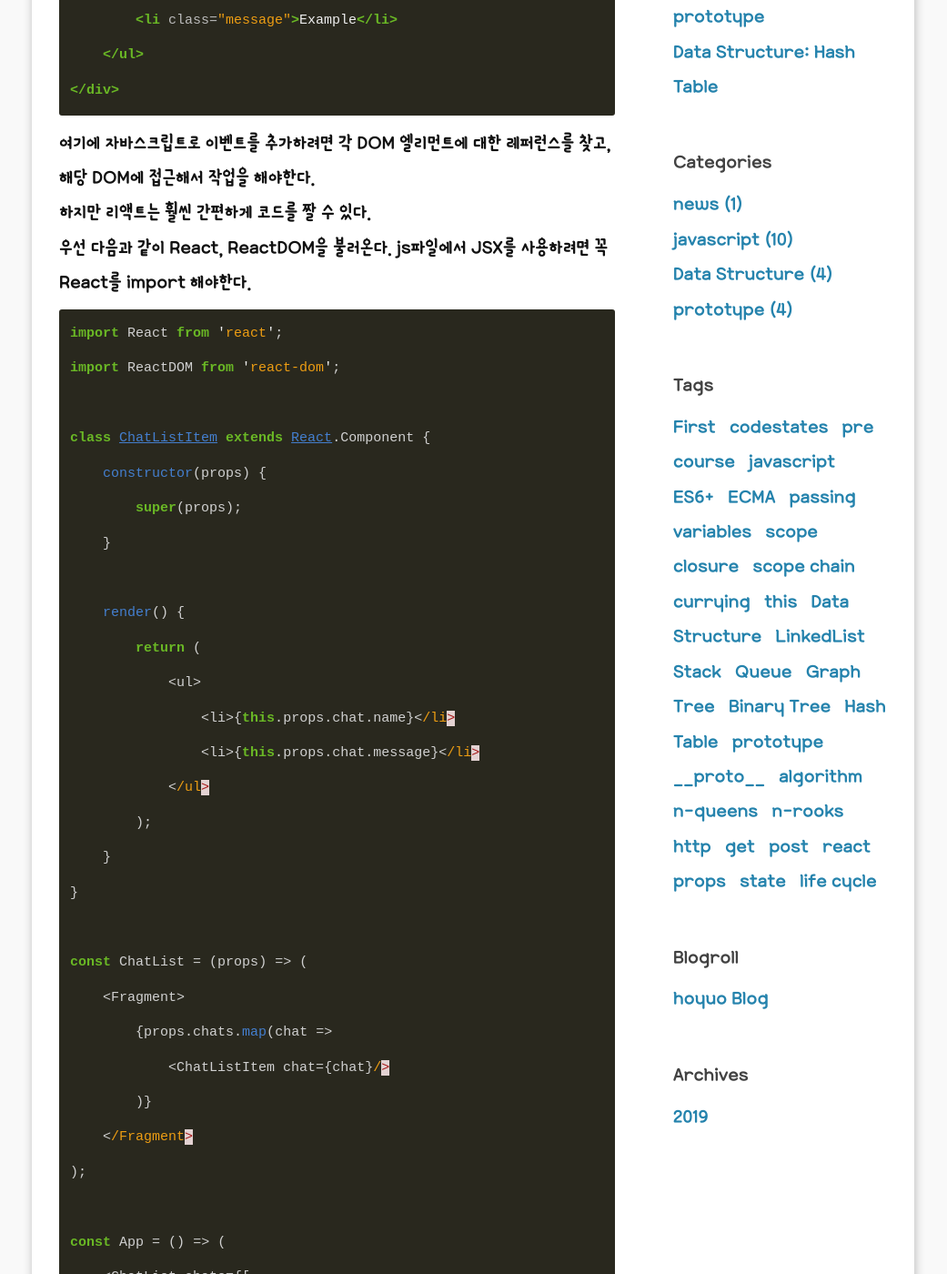
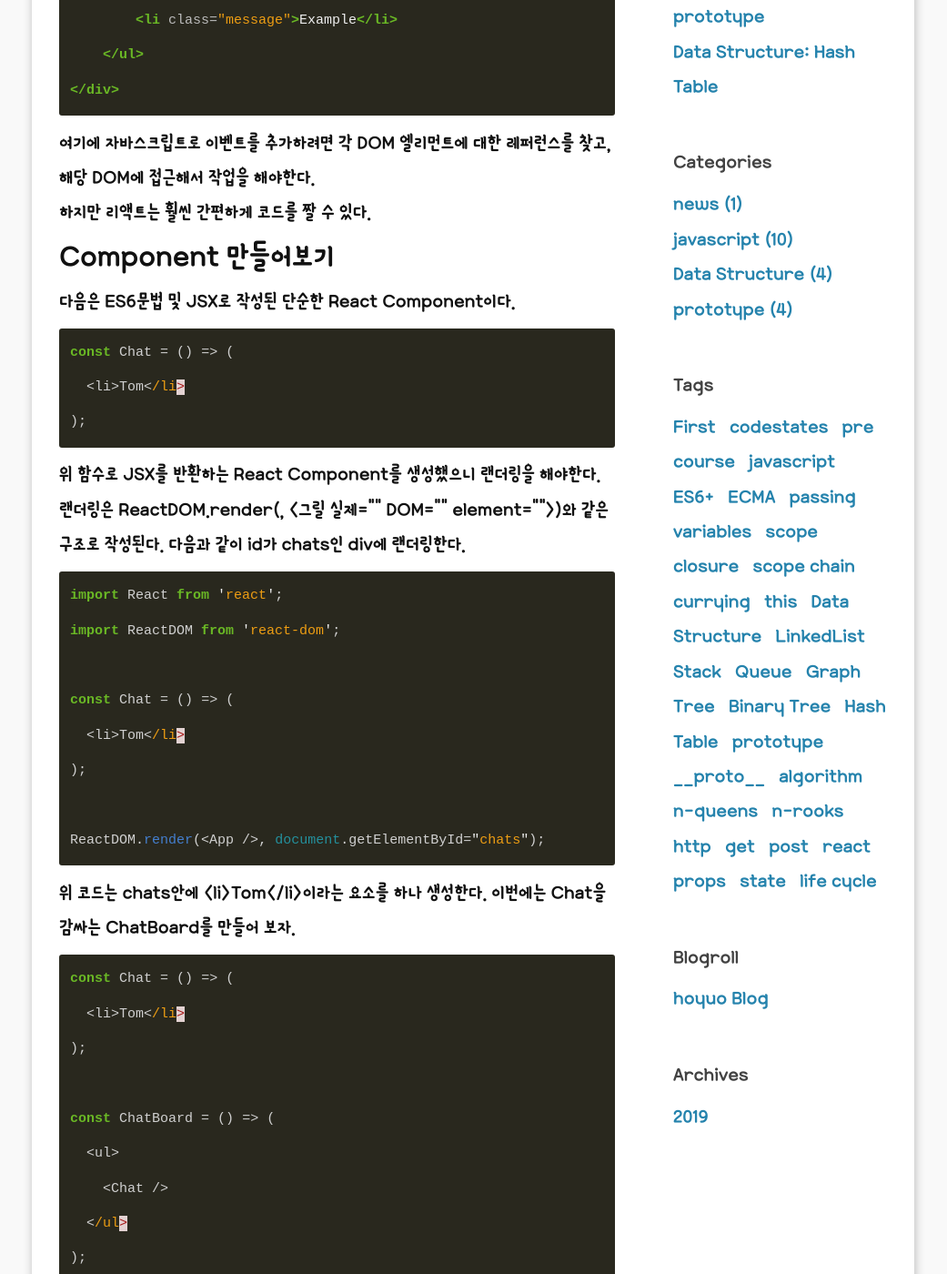
Before and after one commit to raonzena/raonzena.github.io, a Jekyll site: the page built from _posts/2019-04-15-01-post.markdown, in a window 1280 px wide and 1400 px high, scrolled down 1050 px. Shown: the whole window at 91% size, without its empty margins (120-1161 px from the left). Built offline with Jekyll 4.4.1, drawn with Linux system fonts in a browser that asks for light colours; some web fonts are replaced; comment, search, counter and statistics services are not loaded; some of the changed text lies outside the part shown.

Commit message:
190416 update

```diff
--- a/_posts/2019-04-15-01-post.markdown
+++ b/_posts/2019-04-15-01-post.markdown
@@ -37,9 +37,75 @@
 
 여기에 자바스크립트로 이벤트를 추가하려면 각 DOM 엘리먼트에 대한 레퍼런스를 찾고, 해당 DOM에 접근해서 작업을 해야한다.
 하지만 리액트는 훨씬 간편하게 코드를 짤 수 있다.
-우선 다음과 같이 React, ReactDOM을 불러온다.
-js파일에서 JSX를 사용하려면 꼭 React를 import 해야한다.
 
+# Component 만들어보기 #
+다음은 ES6문법 및 JSX로 작성된 단순한 React Component이다.
+~~~javascript
+const Chat = () => (
+  <li>Tom</li>
+);
+~~~
+위 함수로 JSX를 반환하는 React Component를 생성했으니 랜더링을 해야한다.
+랜더링은 ReactDOM.render(<Component함수>, <그릴 실제 DOM element>)와 같은 구조로 작성된다.
+다음과 같이 id가 chats인 div에 랜더링한다.
+~~~javascript
+import React from 'react';
+import ReactDOM from 'react-dom';
+
+const Chat = () => (
+  <li>Tom</li>
+);
+
+ReactDOM.render(<App />, document.getElementById="chats");
+~~~
+위 코드는 chats안에 <li>Tom</li>이라는 요소를 하나 생성한다.
+이번에는 Chat을 감싸는 ChatBoard를 만들어 보자.
+~~~javascript
+const Chat = () => (
+  <li>Tom</li>
+);
+
+const ChatBoard = () => (
+  <ul>
+    <Chat />
+  </ul>
+);
+
+ReactDOM.render(<SuperWorld />, document.getElementById("root"));
+~~~
+위 코드는 실행하면 chats안에 <ul><li>Tom</li></ul>이라는 요소를 생성한다.
+여기까지 만든 코드는 li내부에 직접 값을 넣어주었지만 데이터를 받아와서 넣어야 할 때는 어떻게 해야할까?
+다음과 같이 코드를 작성해보자.
+~~~javascript
+const ChatListItem = (props) => (
+    <ul>
+        <li>{props.chat[0].name}</li>
+        <li>{props.chat[0].message}</li>
+    </ul>
+    <ul>
+        <li>{props.chat[1].name}</li>
+        <li>{props.chat[1].message}</li>
+    </ul>
+    <ul>
+        <li>{props.chat[2].name}</li>
+        <li>{props.chat[2].message}</li>
+    </ul>
+
+)
+
+const App = () => (
+    <ChatList chats={[
+        {name: 'Tom', message: 'Hi!'},
+        {name: 'Kelly', message: 'Hello'},
+        {name: 'Amy', message: 'Example'}
+    ]} />
+);
+~~~
+App의 ChatList에서 chats이라는 props를 만들고 그 안에 배열을 집어넣었다. 이것을 ChatListItem함수에서 props로 받아와서 중괄호안에 사용을 했다.
+여기서 props 는 부모 컴포넌트가 자식 컴포넌트에게 주는 값이다. 자식 컴포넌트에서는 props 를 받아오기만하고, 받아온 props 를 직접 수정 할 수 는 없다.
+
+반면에 state는 컴포넌트 내부에서 선언하며 내부에서 값을 변경 할 수 있다. 그래서 컴포넌트들의 상호작용 구현할 때 사용한다.
+다음 코드를 보자.
 ~~~javascript
 import React from 'react';
 import ReactDOM from 'react-dom';
@@ -47,13 +113,25 @@
 class ChatListItem extends React.Component {
     constructor(props) {
         super(props);
+        this.state = {
+            done: false
+        }
     }
+    onListItemClick() {
+        // 기존의 state를 this.setState을 통해 바꿀 수 있습니다.
+        this.setState({
+        done: !this.state.done
+        });
+    }
+    render() {
+        const style = {
+            textDecoration: this.state.done ? 'line-through' : 'none'
+        };
 
-    render() {
         return (
             <ul>
-                <li>{this.props.chat.name}</li>
-                <li>{this.props.chat.message}</li>
+                <li style={style} onClick={this.onListItemClick.bind(this)}>{this.props.chat.name}</li>
+                <li style={style} onClick={this.onListItemClick.bind(this)}>{this.props.chat.message}</li>
             </ul>
         );
     }
@@ -76,5 +154,6 @@
 );
 
 ReactDOM.render(<App />, document.getElementById="chats");
-
 ~~~
+li의 name, message를 클릭했을 때 onClick이벤트를 이용하여 state의 상태를 바꿔서 style을 바꾼다.
+이와 같이 이벤트 처리를 할 때 보통 state를 사용한다.
```
